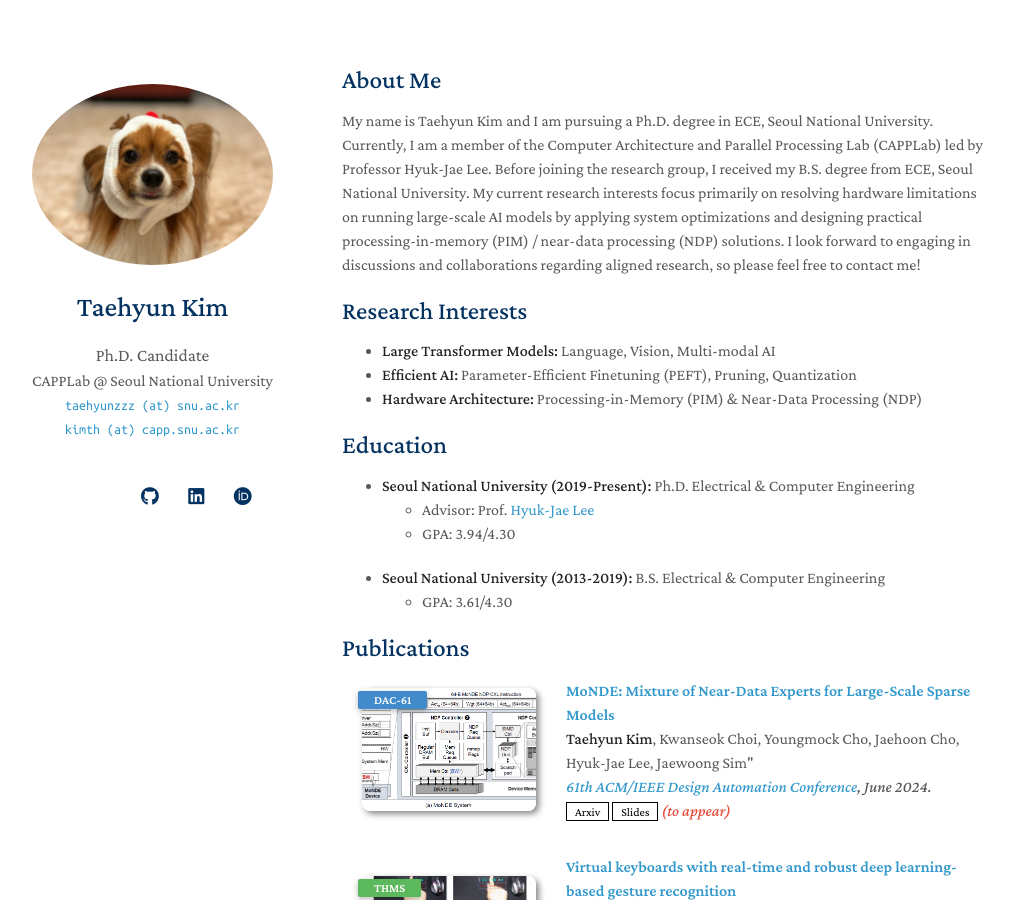
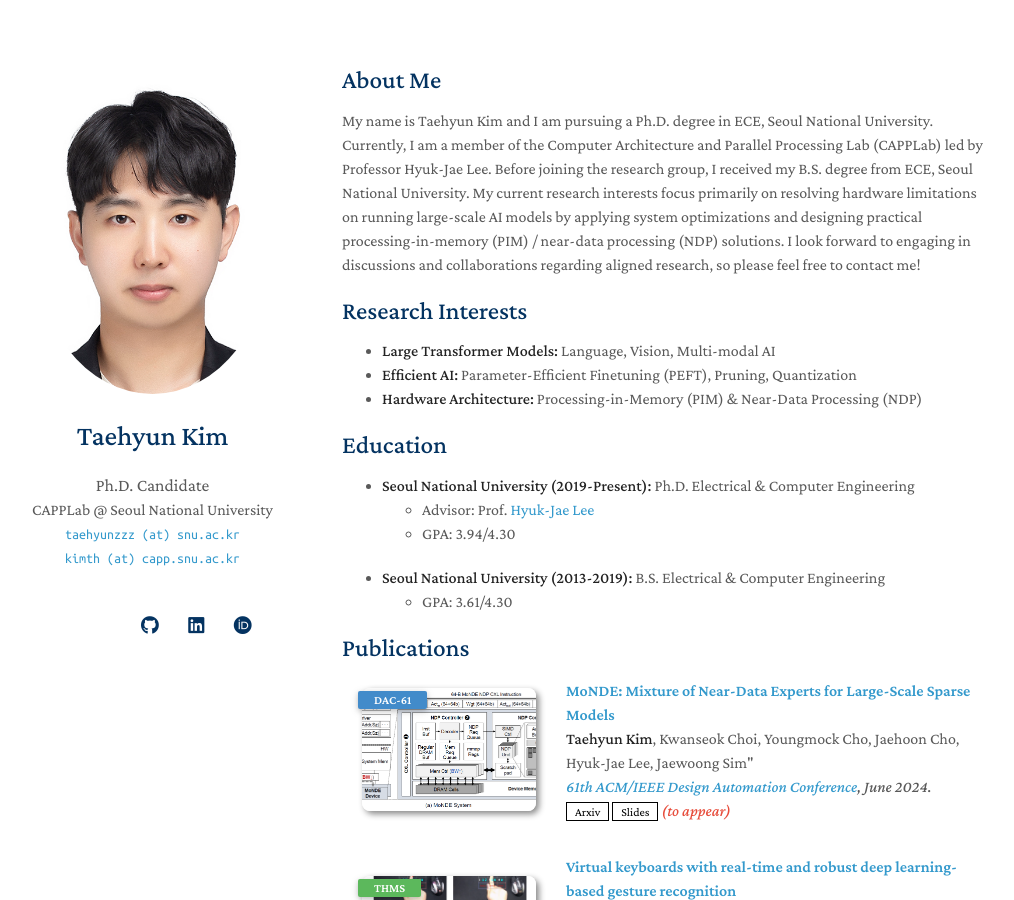
Before and after one commit to taehyunzzz/taehyunzzz.github.io, a Jekyll site: the page built from index.md, in a window 1280 px wide and 900 px high. Shown: the whole window, without its empty margins (128-1142 px from the left). Built offline with Jekyll 4.4.1, drawn with Linux system fonts in a browser that asks for light colours; nearby versions of some CDN libraries; a style sheet for code colours, icons or effects is not loaded; our own code applies the rules of GitHub Pages for plain Markdown files.

Commit message:
Adding profile pic

```diff
--- a/_config.yml
+++ b/_config.yml
@@ -23,7 +23,8 @@ orcid: https://orcid.org/0000-0003-3005-2066
 # Images (e.g., your profile picture and your website's favicon)
 # "favicon" and "favicon_dark" are used for the light and dark modes, respectively.
 # avatar: ./assets/img/avatar.png
-avatar: ./assets/img/placeholder.jpg
+# avatar: ./assets/img/placeholder.jpg
+avatar: ./assets/img/taehyun.jpg
 favicon: ./assets/img/favicon.png
 favicon_dark: ./assets/img/favicon-dark.png
 
```
Also changed, not shown: assets/img/taehyun.jpg (added).
